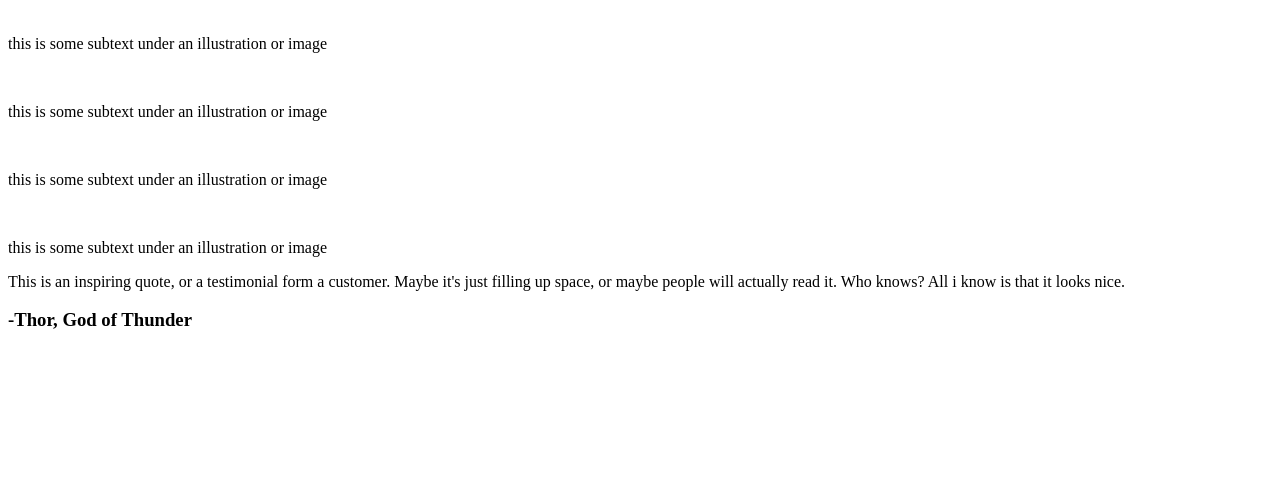
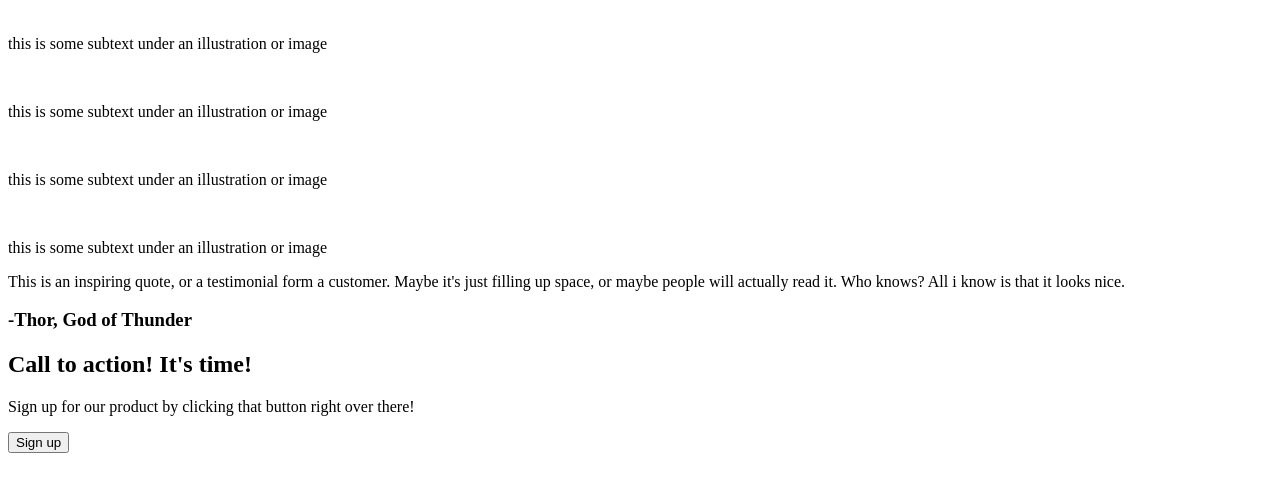
Before and after one commit to Reoshiko/Landing-page, a plain HTML site: page index.html in a window 1280 px wide. Shown: the part 276-768 px from the top of the page. Drawn offline with Linux system fonts and the light colour scheme.

Commit message:
Add text and button in div class="footer"

```diff
--- a/index.html
+++ b/index.html
@@ -60,7 +60,15 @@
     </div>
 
     <div class="footer">
-
+        <div class="box">
+            <div class="left">
+                <h2>Call to action! It's time!</h2>
+                <p>Sign up for our product by clicking that button right over there!</p>
+            </div>
+            <div class="right">
+                <button class="sign_up">Sign up</button>
+            </div>
+        </div>
     </div>
 
 </body>
```
